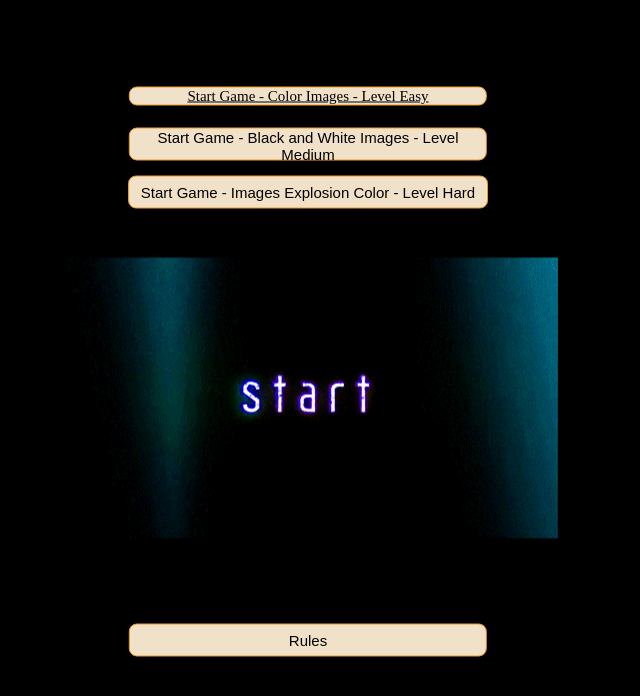
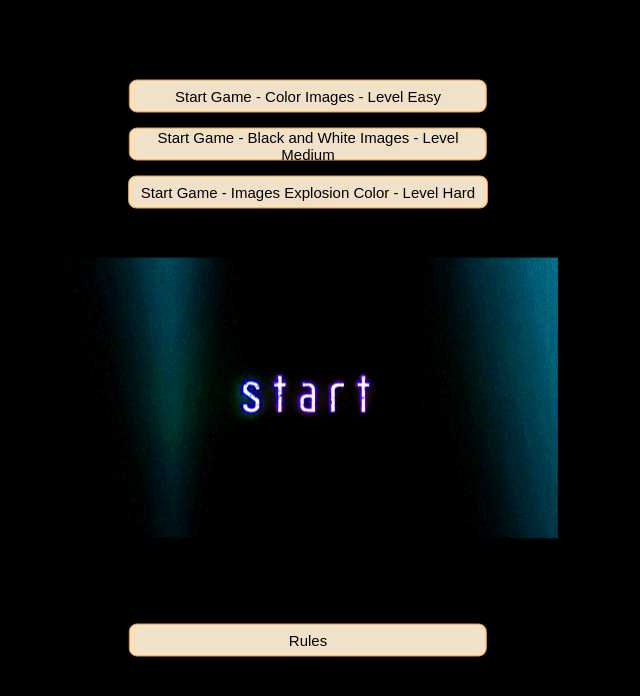
Before and after one commit to hercules-ferreira/See-Me-ASCII, a plain HTML site: page index.html in a window 1280 px wide. Shown: the whole page, without its empty margins (332-972 px from the left). Drawn offline with Linux system fonts and the light colour scheme.

Commit message:
alterado caminho js dentro de todos  htmls, arrumado layout dos buttons com erro

```diff
--- a/index.html
+++ b/index.html
@@ -19,14 +19,16 @@
       <h1 id="watch"></h1>
     </div>
     <div>
-      <a href="./game_Color.html"
+      <button
         id="Start_color"
+        onclick="click()"
         type="seeImages"
         class="ImageBtn2"
       >
         Start Game - Color Images - Level Easy
-      </a>
+      </button>
     </div>
+
     <div>
       <button
         id="Start_black"
@@ -62,7 +64,7 @@
 
     <script src="./js/buttons/button_Start_Game_Black_White.js"></script>
 
-    <!-- <script src="/js/buttons/button_Start_Game_Color.js"></script> -->
+    <script src="/js/buttons/button_Start_Game_Color.js"></script>
 
     <script src="./js/buttons/button_Rules.js"></script>
 
```
